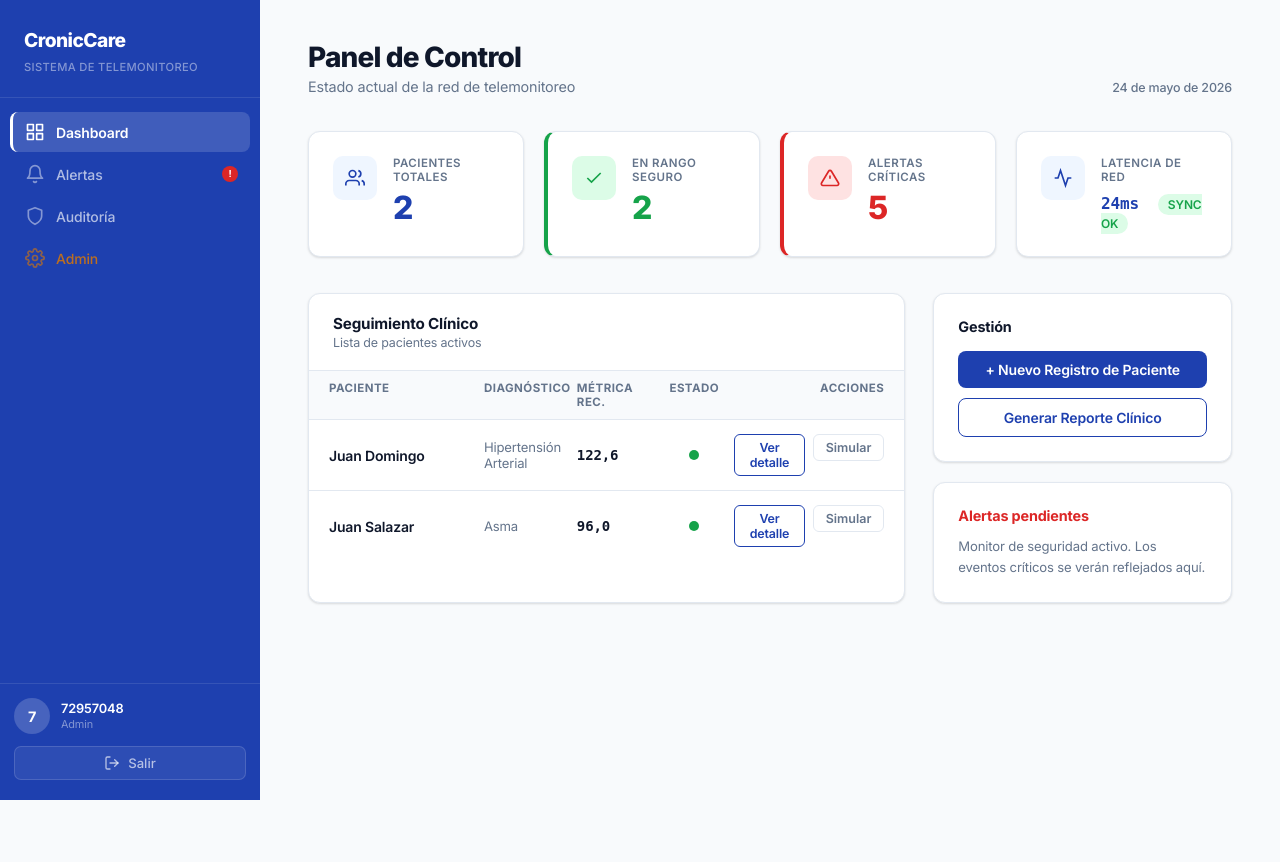
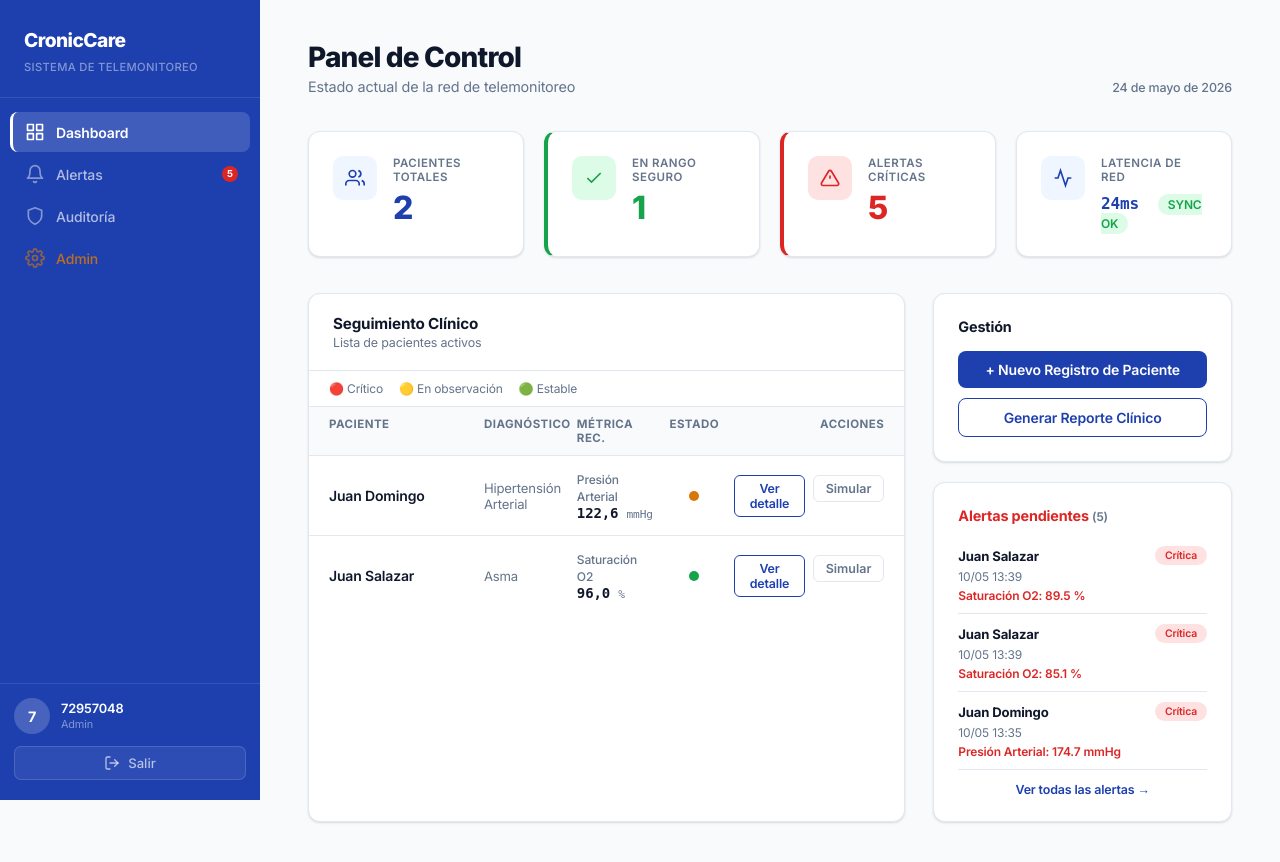
Before and after one commit to YL2005-s/DBP-TF-CRONICCARE, a Django app: page /dashboard/ in a window 1280 px wide. Before the commit the page ends 800 px from the top, so only its background shows below. Run offline with Django 5.2, Linux system fonts and the light colour scheme; a user stored in the database is signed in; data comes from the database, SQL or seed files in the repository; both versions use the stored data as it was after the commit.

Commit message:
pulido fino

```diff
--- /dev/null
+++ b/core/context_processors.py
@@ -0,0 +1,26 @@
+from core.models import Alerta
+
+
+def alertas_pendientes(request):
+    if not request.user.is_authenticated:
+        return {
+            'total_alertas_pendientes': 0,
+            'alertas_recientes': [],
+        }
+
+    alertas = Alerta.objects.filter(
+        resuelta=False,
+        criticidad='critica',
+    ).select_related('paciente', 'metrica').order_by('-fecha')
+
+    alertas_data = []
+    for alerta in alertas[:3]:
+        alertas_data.append({
+            'alerta': alerta,
+            'valor_str': f"{float(alerta.metrica.valor):.1f}" if alerta.metrica else None,
+        })
+
+    return {
+        'total_alertas_pendientes': alertas.count(),
+        'alertas_recientes': alertas_data,
+    }
--- a/core/templates/core/base.html
+++ b/core/templates/core/base.html
@@ -521,7 +521,9 @@
               <path d="M13.73 21a2 2 0 0 1-3.46 0" />
             </svg>
             Alertas
-            <span class="nav-badge">!</span>
+            {% if total_alertas_pendientes > 0 %}
+            <span class="nav-badge">{{ total_alertas_pendientes }}</span>
+            {% endif %}
           </a>
         </li>
 
--- a/core/templates/core/dashboard.html
+++ b/core/templates/core/dashboard.html
@@ -196,6 +196,12 @@
         </p>
       </div>
 
+      <div style="display: flex; gap: 16px; padding: 10px 20px; font-size: 0.75rem; color: var(--muted); border-bottom: 1px solid var(--border);">
+        <span>🔴 Crítico</span>
+        <span>🟡 En observación</span>
+        <span>🟢 Estable</span>
+      </div>
+
       <div class="table-header" style="grid-template-columns: 2fr 1.2fr 1fr 80px 150px">
         <div>Paciente</div>
         <div>Diagnóstico</div>
@@ -204,38 +210,52 @@
         <div style="text-align: right">Acciones</div>
       </div>
 
-      {% for p in pacientes %}
+      {% for item in pacientes_list %}
       <div class="table-row" style="grid-template-columns: 2fr 1.2fr 1fr 80px 150px">
         <div style="font-weight: 600">
-          <a href="{% url 'detalle_paciente' p.id %}" style="
+          <a href="{% url 'detalle_paciente' item.paciente.id %}" style="
               color: var(--text);
               text-decoration: none;
               transition: color 0.2s;
             " onmouseover="this.style.color='var(--primary)'"
              onmouseout="this.style.color='var(--text)'">
-            {{ p.nombre }}
+            {{ item.paciente.nombre }}
           </a>
         </div>
         <div style="color: var(--muted); font-size: 0.82rem">
-          {{ p.get_enfermedad_display }}
+          {{ item.paciente.get_enfermedad_display }}
         </div>
-        <div style="font-family: monospace; font-weight: 600">
-          {% with ultima=p.metricas.last %}
-          {% if ultima %}{{ ultima.valor|floatformat:1 }}{% else %}—{% endif %}
+        <div>
+          {% with m=item.ultima_metrica %}
+          {% if m %}
+          <span style="font-size: 0.75rem; color: var(--muted); font-weight: 500;">
+            {{ m.get_tipo_display }}
+          </span><br>
+          <span style="font-family: monospace; font-weight: 700;">
+            {{ m.valor|floatformat:1 }}
+            <span style="font-size: 0.7rem; color: var(--muted); font-weight: 400;">
+              {% if m.tipo == 'glucosa' %}mg/dL
+              {% elif m.tipo == 'presion' %}mmHg
+              {% elif m.tipo == 'saturacion' %}%
+              {% elif m.tipo == 'frecuencia' %}lpm
+              {% endif %}
+            </span>
+          </span>
+          {% else %}—{% endif %}
           {% endwith %}
         </div>
         <div style="display: flex; justify-content: center; align-items: center">
-          {% with ultima=p.metricas.last %}
-          {% if ultima.alerta %}
-          <span class="status-dot alert"></span>
+          {% if item.estado == 'critico' %}
+          <span class="status-dot alert" title="Estado crítico — alerta sin resolver"></span>
+          {% elif item.estado == 'riesgo' %}
+          <span class="status-dot warning" title="En observación — métricas límite"></span>
           {% else %}
-          <span class="status-dot ok"></span>
+          <span class="status-dot ok" title="Estable — dentro del rango seguro"></span>
           {% endif %}
-          {% endwith %}
         </div>
         <div style="display: flex; gap: 8px; justify-content: flex-end">
-          <a href="{% url 'detalle_paciente' p.id %}" class="btn-outline btn-sm">Ver detalle</a>
-          <form method="POST" action="{% url 'simular' p.id %}" style="margin: 0;">
+          <a href="{% url 'detalle_paciente' item.paciente.id %}" class="btn-outline btn-sm">Ver detalle</a>
+          <form method="POST" action="{% url 'simular' item.paciente.id %}" style="margin: 0;">
             {% csrf_token %}
             <button type="submit" class="btn-outline btn-sm"
               style="color: var(--muted); border-color: var(--border);">Simular</button>
@@ -276,17 +296,52 @@
       </div>
 
       <div class="card">
-        <h3 style="
-            font-size: 0.9rem;
-            font-weight: 700;
-            color: var(--alert);
-            margin-bottom: 12px;
-          ">
+        <h3 style="font-size: 0.9rem; font-weight: 700; color: var(--alert); margin-bottom: 12px;">
           Alertas pendientes
+          {% if total_alertas_pendientes > 0 %}
+          <span style="font-size: 0.75rem; font-weight: 600; color: var(--muted);">
+            ({{ total_alertas_pendientes }})
+          </span>
+          {% endif %}
         </h3>
-        <p style="font-size: 0.82rem; color: var(--muted); line-height: 1.6">
-          Monitor de seguridad activo. Los eventos críticos se verán reflejados aquí.
-        </p>
+
+        {% if alertas_recientes %}
+          {% for item in alertas_recientes %}
+          <div style="padding: 10px 0; border-bottom: 1px solid var(--border); display: flex; flex-direction: column; gap: 4px;">
+            <div style="display: flex; justify-content: space-between; align-items: center;">
+              <span style="font-size: 0.82rem; font-weight: 700; color: var(--text);">
+                {{ item.alerta.paciente.nombre }}
+              </span>
+              <span class="badge-alert" style="font-size: 0.65rem;">
+                {{ item.alerta.get_criticidad_display }}
+              </span>
+            </div>
+            <div style="font-size: 0.75rem; color: var(--muted);">
+              {{ item.alerta.fecha|date:"d/m H:i" }}
+            </div>
+            {% if item.alerta.metrica %}
+            <div style="font-size: 0.75rem; color: var(--alert); font-weight: 600;">
+              {{ item.alerta.metrica.get_tipo_display }}:
+              {{ item.valor_str }}
+              {% if item.alerta.metrica.tipo == 'glucosa' %}mg/dL
+              {% elif item.alerta.metrica.tipo == 'presion' %}mmHg
+              {% elif item.alerta.metrica.tipo == 'saturacion' %}%
+              {% elif item.alerta.metrica.tipo == 'frecuencia' %}lpm
+              {% endif %}
+            </div>
+            {% endif %}
+          </div>
+          {% endfor %}
+
+          <a href="{% url 'alertas' %}"
+             style="display: block; text-align: center; margin-top: 12px; font-size: 0.78rem; color: var(--primary); font-weight: 600; text-decoration: none;">
+            Ver todas las alertas →
+          </a>
+        {% else %}
+          <p style="font-size: 0.82rem; color: var(--muted); line-height: 1.6">
+            No hay alertas críticas pendientes.
+          </p>
+        {% endif %}
       </div>
     </div>
   </div>
--- a/core/views.py
+++ b/core/views.py
@@ -18,6 +18,33 @@ def es_medico(user):
 
 
 medico_required = user_passes_test(es_medico, login_url='sin_permiso')
+
+
+def calcular_estado_paciente(paciente):
+    ahora = timezone.now()
+    ultimas_24h = ahora - timedelta(hours=24)
+    ultimas_48h = ahora - timedelta(hours=48)
+
+    alerta_critica = Alerta.objects.filter(
+        paciente=paciente,
+        resuelta=False,
+        criticidad='critica',
+        fecha__gte=ultimas_24h,
+    ).exists()
+
+    if alerta_critica:
+        return 'critico'
+
+    metricas_alerta = Metrica.objects.filter(
+        paciente=paciente,
+        alerta=True,
+        fecha__gte=ultimas_48h,
+    ).count()
+
+    if metricas_alerta >= 2:
+        return 'riesgo'
+
+    return 'estable'
 
 
 def registrar_log(request, accion, paciente=None, descripcion=''):
@@ -41,14 +68,20 @@ def dashboard_medico(request):
     pacientes = Paciente.objects.all()
     alertas_criticas = Alerta.objects.filter(resuelta=False, criticidad='critica').count()
 
-    pacientes_seguros = 0
+    pacientes_list = []
     for p in pacientes:
-        ultima = p.metricas.last()
-        if ultima and not ultima.alerta:
-            pacientes_seguros += 1
+        estado = calcular_estado_paciente(p)
+        pacientes_list.append({
+            'paciente': p,
+            'estado': estado,
+            'ultima_metrica': p.metricas.last(),
+        })
+
+    pacientes_seguros = sum(1 for item in pacientes_list if item['estado'] == 'estable')
 
     return render(request, 'core/dashboard.html', {
         'pacientes': pacientes,
+        'pacientes_list': pacientes_list,
         'alertas_count': alertas_criticas,
         'pacientes_seguros': pacientes_seguros,
     })
@@ -143,9 +176,21 @@ def detalle_paciente(request, paciente_id):
         descripcion=f"Accedió a la ficha de {paciente.nombre}",
     )
 
+    estado_paciente = calcular_estado_paciente(paciente)
     metricas = paciente.metricas.all().order_by('-fecha')
     notas    = paciente.notas.select_related('medico').all()
     planes   = paciente.planes.filter(activo=True)
+
+    ultima_metrica   = metricas.first()
+    ultima_valor_str = f"{float(ultima_metrica.valor):.1f}" if ultima_metrica else None
+
+    metricas_formateadas = []
+    for m in metricas:
+        metricas_formateadas.append({
+            'metrica': m,
+            'valor_str': f"{float(m.valor):.1f}",
+            'fecha_str': m.fecha.strftime('%d/%m/%y %H:%M'),
+        })
 
     periodo = request.GET.get('periodo', '10')
     ahora = timezone.now()
@@ -169,7 +214,10 @@ def detalle_paciente(request, paciente_id):
 
     return render(request, 'core/detalle_paciente.html', {
         'paciente': paciente,
+        'estado_paciente': estado_paciente,
         'metricas': metricas,
+        'metricas_formateadas': metricas_formateadas,
+        'ultima_valor_str': ultima_valor_str,
         'notas': notas,
         'planes': planes,
         'chart_labels':  labels,
@@ -290,10 +338,20 @@ def simular_metrica(request, paciente_id):
 @login_required
 @medico_required
 def bandeja_alertas(request):
-    alertas = Alerta.objects.filter(
+    alertas_raw = Alerta.objects.filter(
         resuelta=False
     ).select_related('paciente', 'metrica').order_by('-fecha')
-    return render(request, 'core/alertas.html', {'alertas': alertas})
+
+    alertas_formateadas = []
+    for a in alertas_raw:
+        valor_str = f"{float(a.metrica.valor):.1f}" if a.metrica else None
+        alertas_formateadas.append({
+            'alerta': a,
+            'valor_str': valor_str,
+            'fecha_str': a.fecha.strftime('%d/%m %H:%M'),
+        })
+
+    return render(request, 'core/alertas.html', {'alertas': alertas_formateadas})
 
 
 @login_required
--- a/cronic/settings.py
+++ b/cronic/settings.py
@@ -76,6 +76,7 @@ TEMPLATES = [
                 'django.template.context_processors.request',
                 'django.contrib.auth.context_processors.auth',
                 'django.contrib.messages.context_processors.messages',
+                'core.context_processors.alertas_pendientes',
             ],
         },
     },
@@ -124,6 +125,8 @@ TIME_ZONE = 'America/Lima'
 USE_I18N = True
 
 USE_L10N = False
+DECIMAL_SEPARATOR = '.'
+USE_THOUSAND_SEPARATOR = False
 
 USE_TZ = True
 
```
Also changed, not shown: core/templates/core/alertas.html (+18 -9 lines), core/templates/core/detalle_paciente.html (+27 -6 lines), db.sqlite3.
